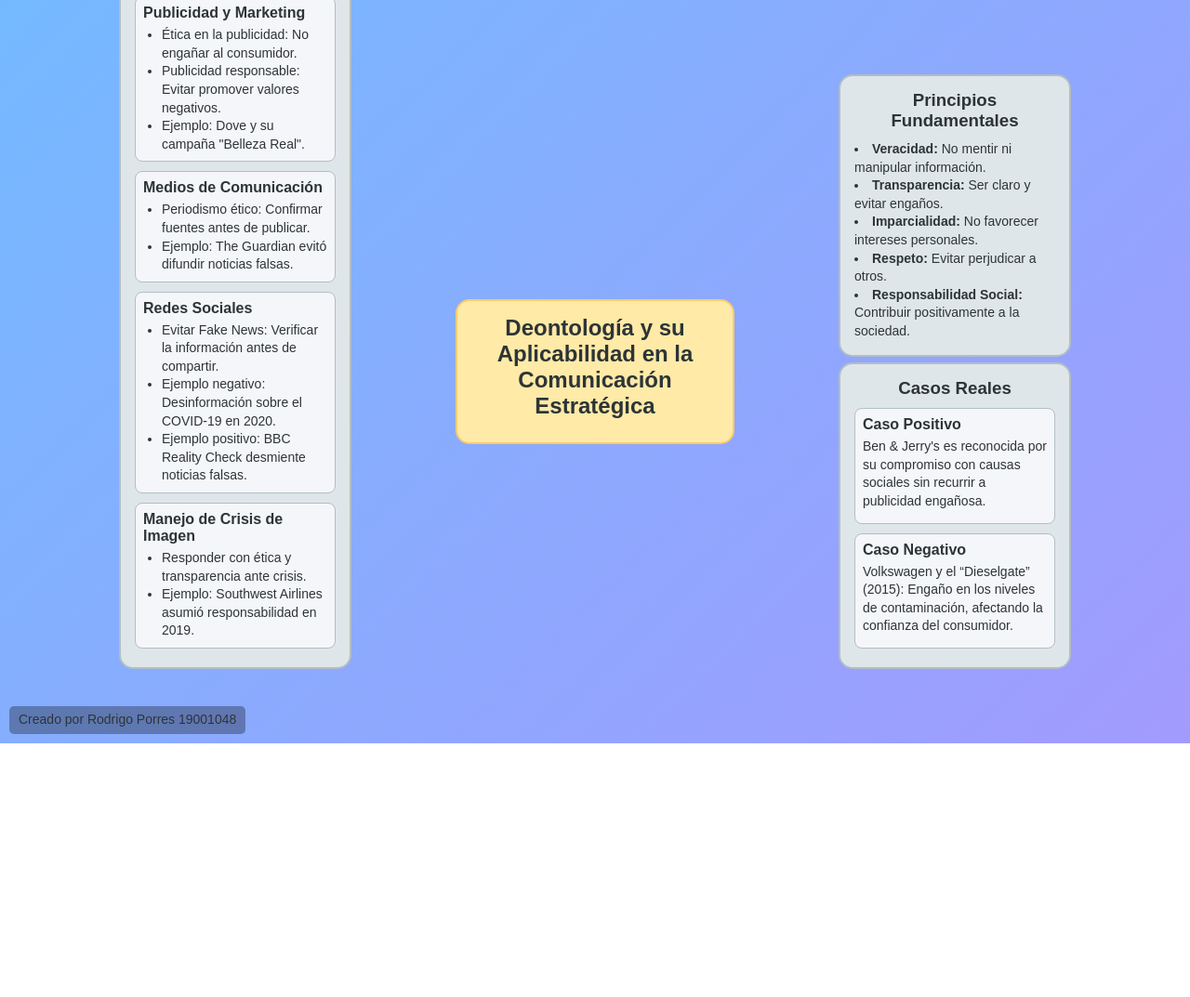
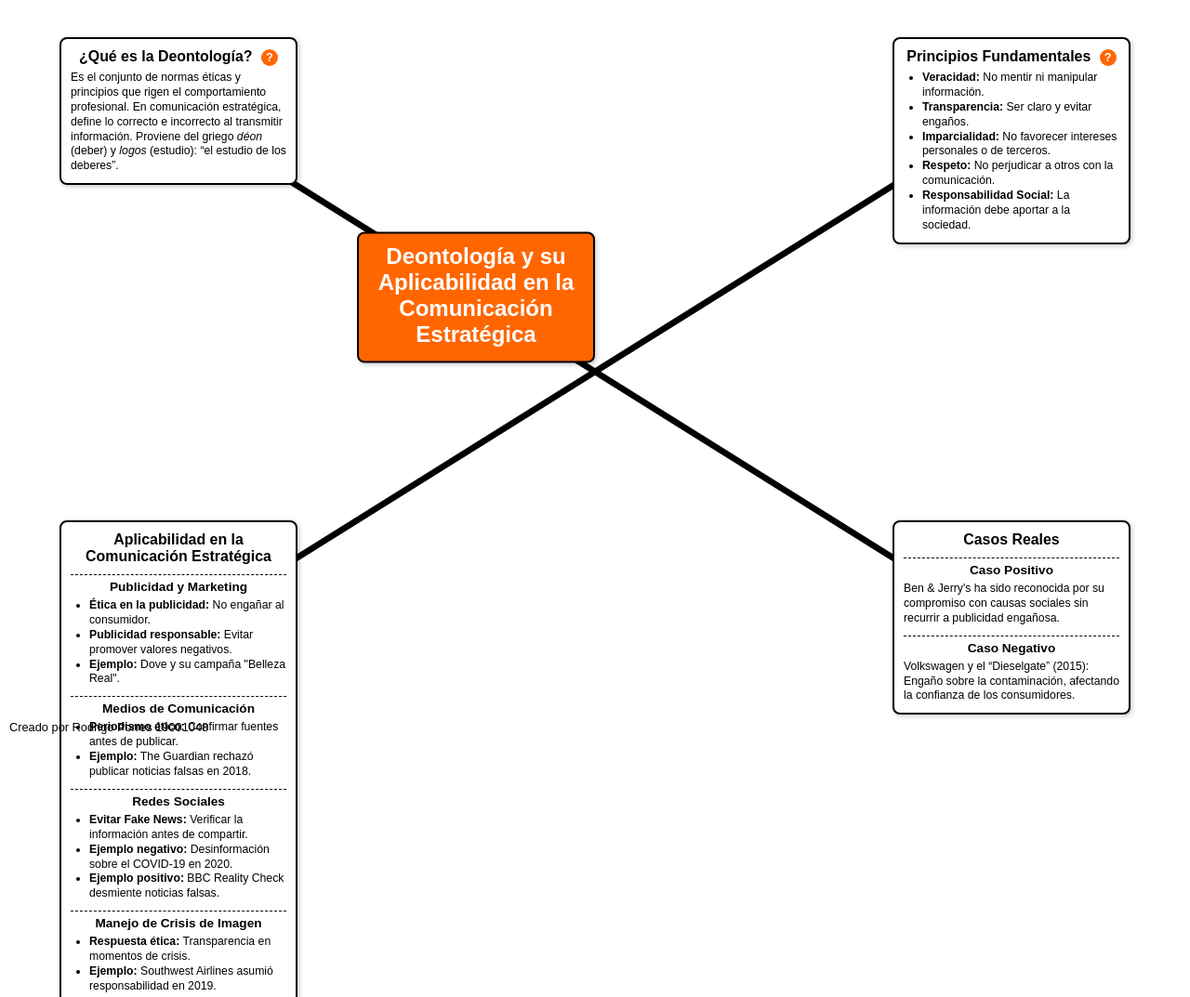
Before and after one commit to Porres1/tarea-3, a plain HTML site: page index.html in a window 1280 px wide. Shown: the top 1073 px of the page at 93% size. Before the commit the page ends 800 px from the top, so only its background shows below. Drawn offline with Linux system fonts and the light colour scheme.

Commit message:
Update index.html

```diff
--- a/index.html
+++ b/index.html
@@ -4,15 +4,16 @@
   <meta charset="UTF-8">
   <title>Mapa Mental - Deontología y Comunicación Estratégica</title>
   <style>
-    /* Estilos Globales */
+    /* Reset y estilos globales */
     * {
       box-sizing: border-box;
       margin: 0;
       padding: 0;
     }
     body {
-      background: linear-gradient(135deg, #74b9ff, #a29bfe);
-      font-family: 'Arial', sans-serif;
+      background-color: #ffffff;
+      font-family: sans-serif;
+      color: #000000;
       overflow: hidden;
     }
     .mindmap-container {
@@ -20,192 +21,197 @@
       width: 100vw;
       height: 100vh;
     }
-    /* Estilos para los Nodos */
+    /* Conectores con SVG */
+    .connectors {
+      position: absolute;
+      top: 0;
+      left: 0;
+      width: 100%;
+      height: 100%;
+      pointer-events: none;
+    }
+    .connectors line {
+      stroke: #000000;
+      stroke-width: 0.7;
+    }
+    /* Estilos de nodos generales */
     .node {
       position: absolute;
-      background: #fff;
-      border: 2px solid #636e72;
-      border-radius: 15px;
-      padding: 15px;
-      width: 250px;
-      text-align: center;
-      transition: transform 0.3s, box-shadow 0.3s;
-      cursor: pointer;
+      padding: 10px;
+      border: 2px solid #000000;
+      border-radius: 8px;
+      background-color: #ffffff;
+      box-shadow: 2px 2px 5px rgba(0,0,0,0.2);
+      transition: transform 0.3s;
     }
     .node:hover {
-      transform: scale(1.05);
-      box-shadow: 0 0 15px rgba(0, 0, 0, 0.3);
+      transform: scale(1.03);
     }
-    /* Nodo Central */
-    .central-node {
-      top: 50%;
-      left: 50%;
-      transform: translate(-50%, -50%);
-      width: 300px;
-      background: #ffeaa7;
-      border-color: #fdcb6e;
+    .node h2, .node h3, .node h4 {
+      margin-bottom: 5px;
+      text-align: center;
     }
-    /* Nodos Ramas */
-    .branch {
-      background: #dfe6e9;
-      border-color: #b2bec3;
+    .node p, .node li {
+      font-size: 0.9em;
+      line-height: 1.3;
     }
-    /* Posicionamiento de las ramas */
-    .node1 {
-      top: 10%;
-      left: 10%;
-    }
-    .node2 {
-      top: 10%;
-      right: 10%;
-    }
-    .node3 {
-      bottom: 10%;
-      left: 10%;
-    }
-    .node4 {
-      bottom: 10%;
-      right: 10%;
-    }
-    /* Tooltip para información extra */
-    .tooltip {
-      display: block;
-      position: absolute;
-      background: #fff;
-      border: 1px solid #636e72;
-      padding: 10px;
-      border-radius: 10px;
-      width: 220px;
-      top: 110%;
-      left: 50%;
-      transform: translateX(-50%);
-      box-shadow: 0 0 10px rgba(0, 0, 0, 0.2);
-      z-index: 10;
-      opacity: 0;
-      pointer-events: none;
-      transition: opacity 0.3s ease-in-out;
-    }
-    .node:hover .tooltip {
-      opacity: 1;
-    }
-    /* Estilos para subnodos dentro de ramas */
-    .subnode {
-      margin-top: 10px;
-      background: #f5f6fa;
-      border: 1px solid #b2bec3;
-      padding: 8px;
-      border-radius: 8px;
-      text-align: left;
-      margin-bottom: 5px;
-    }
-    .subnode h4 {
-      margin-bottom: 5px;
-      font-size: 16px;
-      color: #2d3436;
-    }
-    .subnode ul {
+    .node ul {
       list-style: disc;
       margin-left: 20px;
-      font-size: 14px;
-      color: #2d3436;
     }
-    .subnode p {
-      font-size: 14px;
-      margin: 5px 0;
-      color: #2d3436;
+    /* Nodo central (Tema) */
+    .central-node {
+      background-color: #ff6600;
+      color: #ffffff;
+      width: 20%;
+      text-align: center;
+      left: 40%;
+      top: 40%;
+      transform: translate(-50%, -50%);
     }
-    /* Títulos y párrafos generales */
-    h2, h3 {
-      color: #2d3436;
-      margin-bottom: 10px;
+    /* Ramas (nodos secundarios) – 20% de ancho */
+    .branch {
+      width: 20%;
+      overflow-y: auto;
+      font-size: 0.85em;
     }
-    p, li {
-      font-size: 14px;
-      color: #2d3436;
-      line-height: 1.4;
+    /* Posiciones de las ramas: */
+    .node1 { left: 5%; top: 5%; }
+    .node2 { left: 75%; top: 5%; }
+    .node3 { left: 5%; top: 70%; }
+    .node4 { left: 75%; top: 70%; }
+    /* Ícono de información y tooltip */
+    .info-icon {
+      display: inline-block;
+      background-color: #ff6600;
+      color: #ffffff;
+      border-radius: 50%;
+      width: 18px;
+      height: 18px;
+      text-align: center;
+      line-height: 18px;
+      margin-left: 5px;
+      cursor: pointer;
+      position: relative;
+      font-weight: bold;
+      font-size: 0.8em;
     }
-    ul {
-      padding: 0;
-      list-style-position: inside;
-      text-align: left;
+    .info-icon:hover + .tooltip,
+    .info-icon:focus + .tooltip {
+      opacity: 1;
+      visibility: visible;
     }
-    /* Créditos */
+    .tooltip {
+      position: absolute;
+      top: 25px;
+      left: 0;
+      width: 200px;
+      background-color: #ffffff;
+      color: #000000;
+      border: 1px solid #000000;
+      padding: 5px;
+      border-radius: 4px;
+      font-size: 0.8em;
+      opacity: 0;
+      visibility: hidden;
+      transition: opacity 0.3s;
+      z-index: 10;
+      box-shadow: 2px 2px 4px rgba(0,0,0,0.3);
+    }
+    /* Sub-secciones dentro de nodo 3 y 4 */
+    .subsection {
+      margin-top: 10px;
+      padding-top: 5px;
+      border-top: 1px dashed #000000;
+    }
+    /* Footer de créditos */
     .credit {
       position: fixed;
       bottom: 10px;
       left: 10px;
-      color: #fff;
-      font-size: 14px;
-      background: rgba(0, 0, 0, 0.3);
-      padding: 5px 10px;
-      border-radius: 5px;
-      z-index: 100;
+      font-size: 0.8em;
+      color: #000000;
     }
   </style>
 </head>
 <body>
   <div class="mindmap-container">
-    <!-- Nodo Central -->
+    <!-- Conectores SVG: se dibujan líneas desde el centro del nodo central a los centros aproximados de cada rama -->
+    <svg class="connectors" viewBox="0 0 100 100" preserveAspectRatio="none">
+      <line x1="50" y1="50" x2="15" y2="15" />
+      <line x1="50" y1="50" x2="85" y2="15" />
+      <line x1="50" y1="50" x2="15" y2="85" />
+      <line x1="50" y1="50" x2="85" y2="85" />
+    </svg>
+
+    <!-- Nodo central -->
     <div class="node central-node">
-      <h2>Deontología y su Aplicabilidad en la Comunicación Estratégica</h2>
+      <h2>Deontología y su<br>Aplicabilidad en la Comunicación Estratégica</h2>
     </div>
 
     <!-- Nodo 1: ¿Qué es la Deontología? -->
     <div class="node branch node1">
-      <h3>¿Qué es la Deontología?</h3>
-      <p>Conjunto de normas éticas y principios que rigen el comportamiento profesional, especialmente en la comunicación estratégica, definiendo lo correcto e incorrecto.</p>
-      <p>Proviene del griego <em>déon</em> (deber) y <em>logos</em> (estudio).</p>
-      <div class="tooltip">
-        <p><strong>Dato curioso:</strong> Immanuel Kant fue uno de los primeros en hablar de la deontología, planteando que los actos deben ser éticos por sí mismos, sin importar sus consecuencias.</p>
-      </div>
+      <h3>
+        ¿Qué es la Deontología?
+        <span class="info-icon" tabindex="0">?</span>
+        <div class="tooltip">
+          Dato curioso: Immanuel Kant fue pionero al plantear que los actos deben ser éticos por sí mismos, sin importar las consecuencias.
+        </div>
+      </h3>
+      <p>
+        Es el conjunto de normas éticas y principios que rigen el comportamiento profesional. En comunicación estratégica, define lo correcto e incorrecto al transmitir información. Proviene del griego <em>déon</em> (deber) y <em>logos</em> (estudio): “el estudio de los deberes”.
+      </p>
     </div>
 
     <!-- Nodo 2: Principios Fundamentales -->
     <div class="node branch node2">
-      <h3>Principios Fundamentales</h3>
+      <h3>
+        Principios Fundamentales
+        <span class="info-icon" tabindex="0">?</span>
+        <div class="tooltip">
+          Dato curioso: En 1983, la UNESCO publicó un código internacional de ética para periodistas basado en estos principios.
+        </div>
+      </h3>
       <ul>
         <li><strong>Veracidad:</strong> No mentir ni manipular información.</li>
         <li><strong>Transparencia:</strong> Ser claro y evitar engaños.</li>
-        <li><strong>Imparcialidad:</strong> No favorecer intereses personales.</li>
-        <li><strong>Respeto:</strong> Evitar perjudicar a otros.</li>
-        <li><strong>Responsabilidad Social:</strong> Contribuir positivamente a la sociedad.</li>
+        <li><strong>Imparcialidad:</strong> No favorecer intereses personales o de terceros.</li>
+        <li><strong>Respeto:</strong> No perjudicar a otros con la comunicación.</li>
+        <li><strong>Responsabilidad Social:</strong> La información debe aportar a la sociedad.</li>
       </ul>
-      <div class="tooltip">
-        <p><strong>Dato curioso:</strong> En 1983, la UNESCO publicó un código internacional de ética para periodistas basado en estos principios.</p>
-      </div>
     </div>
 
     <!-- Nodo 3: Aplicabilidad en la Comunicación Estratégica -->
     <div class="node branch node3">
       <h3>Aplicabilidad en la Comunicación Estratégica</h3>
-      <div class="subnode">
+      <div class="subsection">
         <h4>Publicidad y Marketing</h4>
         <ul>
-          <li>Ética en la publicidad: No engañar al consumidor.</li>
-          <li>Publicidad responsable: Evitar promover valores negativos.</li>
-          <li>Ejemplo: Dove y su campaña "Belleza Real".</li>
+          <li><strong>Ética en la publicidad:</strong> No engañar al consumidor.</li>
+          <li><strong>Publicidad responsable:</strong> Evitar promover valores negativos.</li>
+          <li><strong>Ejemplo:</strong> Dove y su campaña "Belleza Real".</li>
         </ul>
       </div>
-      <div class="subnode">
+      <div class="subsection">
         <h4>Medios de Comunicación</h4>
         <ul>
-          <li>Periodismo ético: Confirmar fuentes antes de publicar.</li>
-          <li>Ejemplo: The Guardian evitó difundir noticias falsas.</li>
+          <li><strong>Periodismo ético:</strong> Confirmar fuentes antes de publicar.</li>
+          <li><strong>Ejemplo:</strong> The Guardian rechazó publicar noticias falsas en 2018.</li>
         </ul>
       </div>
-      <div class="subnode">
+      <div class="subsection">
         <h4>Redes Sociales</h4>
         <ul>
-          <li>Evitar Fake News: Verificar la información antes de compartir.</li>
-          <li>Ejemplo negativo: Desinformación sobre el COVID-19 en 2020.</li>
-          <li>Ejemplo positivo: BBC Reality Check desmiente noticias falsas.</li>
+          <li><strong>Evitar Fake News:</strong> Verificar la información antes de compartir.</li>
+          <li><strong>Ejemplo negativo:</strong> Desinformación sobre el COVID-19 en 2020.</li>
+          <li><strong>Ejemplo positivo:</strong> BBC Reality Check desmiente noticias falsas.</li>
         </ul>
       </div>
-      <div class="subnode">
+      <div class="subsection">
         <h4>Manejo de Crisis de Imagen</h4>
         <ul>
-          <li>Responder con ética y transparencia ante crisis.</li>
-          <li>Ejemplo: Southwest Airlines asumió responsabilidad en 2019.</li>
+          <li><strong>Respuesta ética:</strong> Transparencia en momentos de crisis.</li>
+          <li><strong>Ejemplo:</strong> Southwest Airlines asumió responsabilidad en 2019.</li>
         </ul>
       </div>
     </div>
@@ -213,20 +219,20 @@
     <!-- Nodo 4: Casos Reales -->
     <div class="node branch node4">
       <h3>Casos Reales</h3>
-      <div class="subnode">
+      <div class="subsection">
         <h4>Caso Positivo</h4>
-        <p>Ben &amp; Jerry's es reconocida por su compromiso con causas sociales sin recurrir a publicidad engañosa.</p>
+        <p>Ben &amp; Jerry's ha sido reconocida por su compromiso con causas sociales sin recurrir a publicidad engañosa.</p>
       </div>
-      <div class="subnode">
+      <div class="subsection">
         <h4>Caso Negativo</h4>
-        <p>Volkswagen y el “Dieselgate” (2015): Engaño en los niveles de contaminación, afectando la confianza del consumidor.</p>
+        <p>Volkswagen y el “Dieselgate” (2015): Engaño sobre la contaminación, afectando la confianza de los consumidores.</p>
       </div>
     </div>
   </div>
 
   <!-- Créditos -->
   <footer class="credit">
-    <p>Creado por Rodrigo Porres 19001048</p>
+    Creado por Rodrigo Porres 19001048
   </footer>
 </body>
 </html>
```
